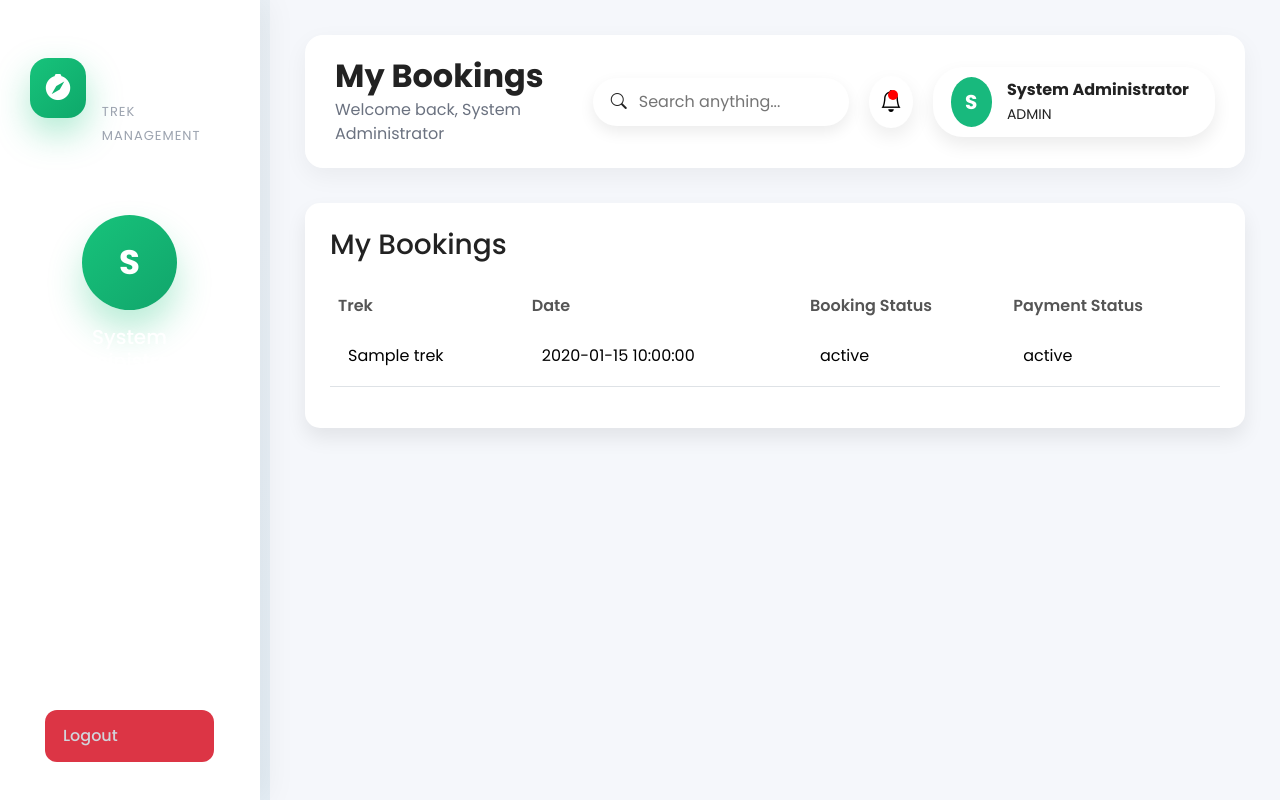
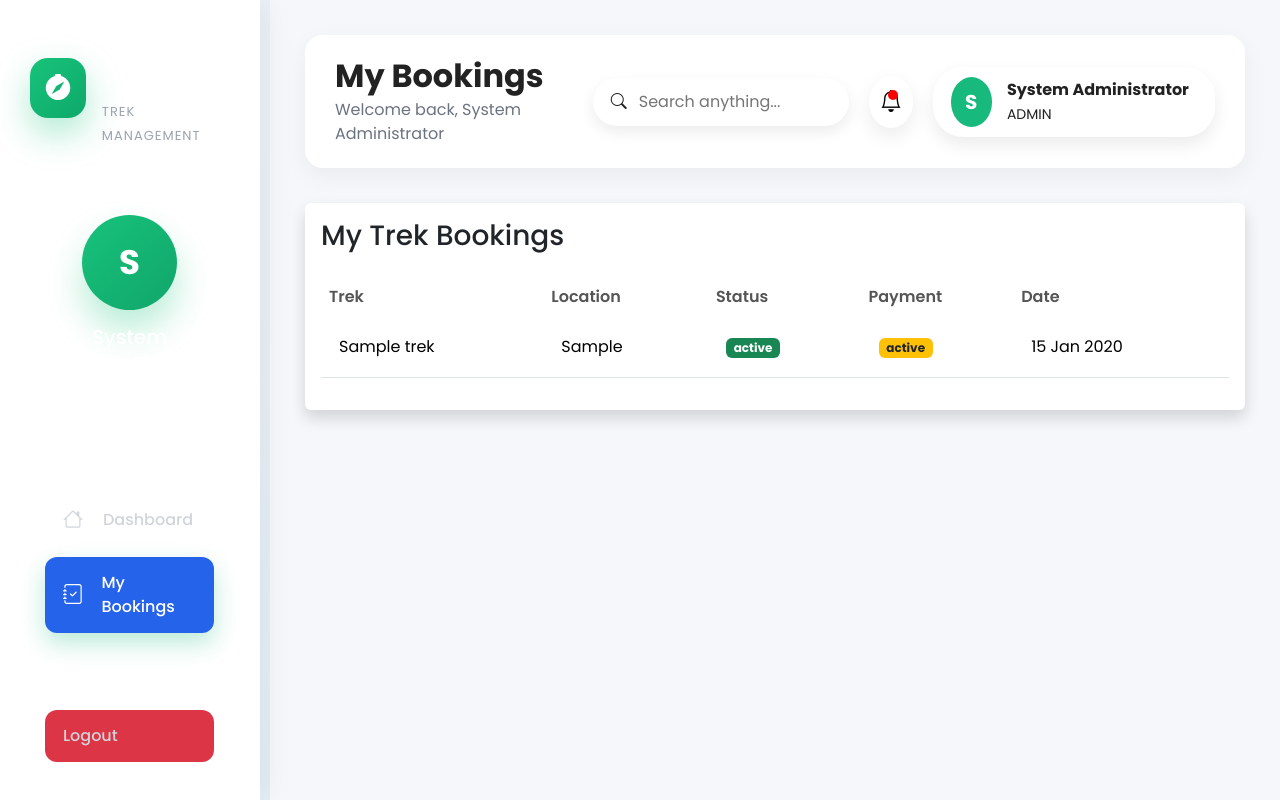
Before and after one commit to Sheetal-cell/TrailSync, a Flask app: page /trekker/my-bookings in a window 1280 px wide. Run offline with Flask 3, Linux system fonts and the light colour scheme; a user stored in the database is signed in; tables that the repository leaves empty hold one stand-in row (values such as "Sample post").

Commit message:
view my bookings trek

```diff
--- a/app/templates/trekker/my_bookings.html
+++ b/app/templates/trekker/my_bookings.html
@@ -8,13 +8,34 @@
 My Bookings
 {% endblock %}
 
+{% block sidebar %}
+
+<a href="{{ url_for('trekker.dashboard') }}">
+    <i class="bi bi-house"></i>
+    Dashboard
+</a>
+
+<a class="active-menu"
+href="{{ url_for('trekker.my_bookings') }}">
+    <i class="bi bi-journal-check"></i>
+    My Bookings
+</a>
+
+{% endblock %}
+
 {% block dashboard_content %}
 
-<div class="table-card">
+<div class="card shadow border-0">
 
-    <h3 class="mb-4">My Bookings</h3>
+<div class="card-body">
 
-    <table class="table">
+<h3 class="mb-4">
+My Trek Bookings
+</h3>
+
+{% if bookings %}
+
+<table class="table table-hover">
 
 <thead>
 
@@ -22,11 +43,13 @@
 
 <th>Trek</th>
 
+<th>Location</th>
+
+<th>Status</th>
+
+<th>Payment</th>
+
 <th>Date</th>
-
-                <th>Booking Status</th>
-
-                <th>Payment Status</th>
 
 </tr>
 
@@ -40,11 +63,33 @@
 
 <td>{{ booking.trek.trek_name }}</td>
 
-                <td>{{ booking.booking_date }}</td>
+<td>{{ booking.trek.location }}</td>
 
-                <td>{{ booking.booking_status }}</td>
+<td>
 
-                <td>{{ booking.payment_status }}</td>
+<span class="badge bg-success">
+
+{{ booking.booking_status }}
+
+</span>
+
+</td>
+
+<td>
+
+<span class="badge bg-warning text-dark">
+
+{{ booking.payment_status }}
+
+</span>
+
+</td>
+
+<td>
+
+{{ booking.booking_date.strftime("%d %b %Y") }}
+
+</td>
 
 </tr>
 
@@ -54,6 +99,18 @@
 
 </table>
 
+{% else %}
+
+<div class="alert alert-info">
+
+You haven't booked any treks yet.
+
+</div>
+
+{% endif %}
+
+</div>
+
 </div>
 
 {% endblock %}
--- a/app/templates/trekker/trek_details.html
+++ b/app/templates/trekker/trek_details.html
@@ -33,9 +33,7 @@
 </p>
 <hr class="my-4">
 
-<a href="/trekker/book/{{ trek.id }}">
-    TEST BOOK LINK
-</a>
+
 <div class="row">
 
 {% for image in trek.gallery %}
--- a/app/trekker/routes.py
+++ b/app/trekker/routes.py
@@ -87,7 +87,14 @@
 
     flash("Trek booked successfully!", "success")
 
-    return redirect(url_for("trekker.dashboard"))
+    flash(
+        "Trek booked successfully!",
+        "success"
+    )
+
+
+
+    return redirect(url_for("trekker.my_bookings"))
 
 @trekker_bp.route("/my-bookings")
 @login_required
```
Lines whose indentation alone changed are shown as unchanged.
